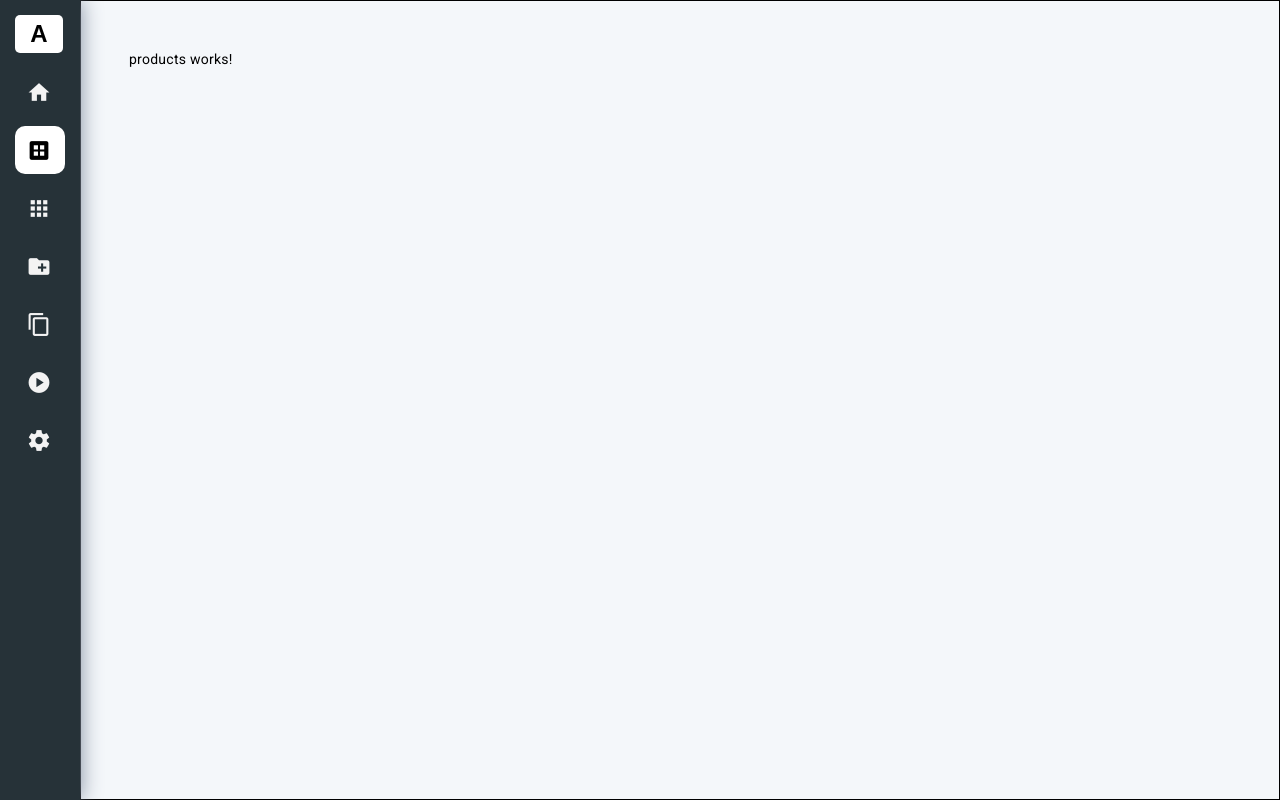
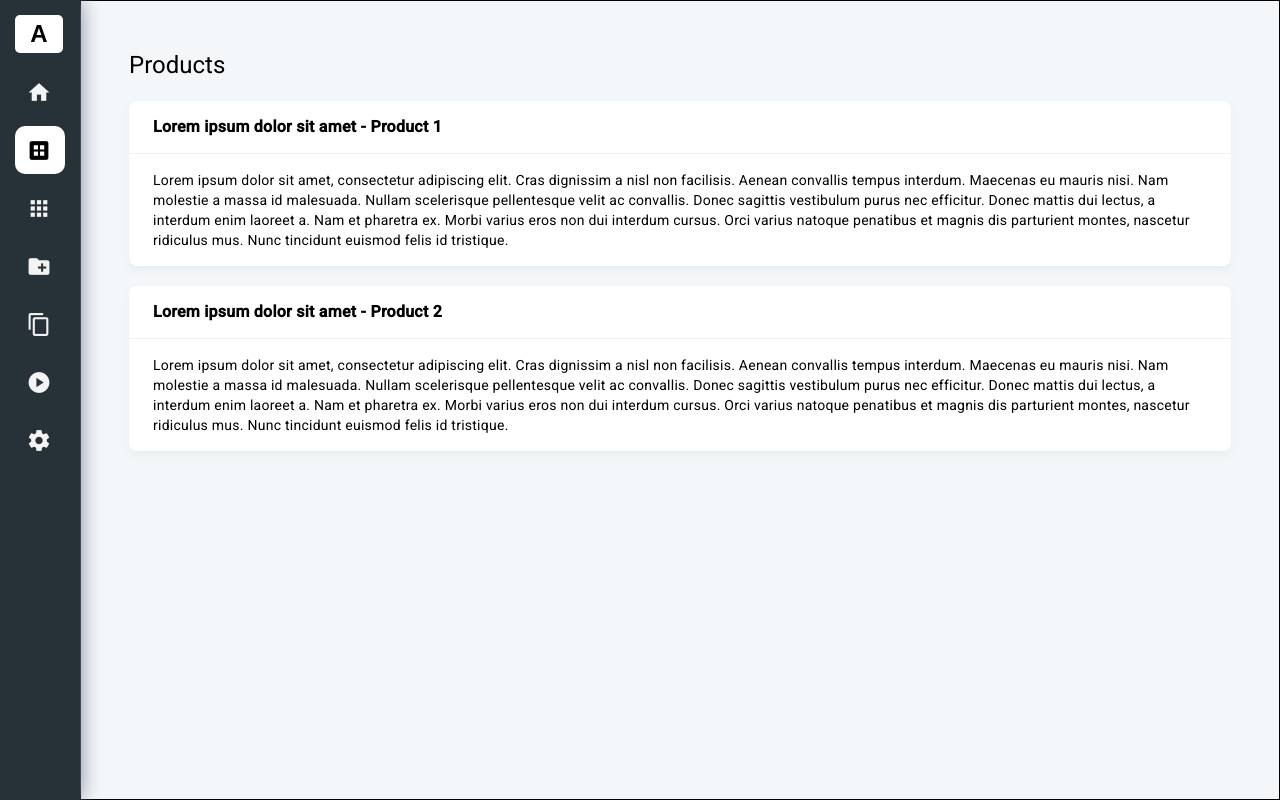
Before and after one commit to domingospawn616/responsivesidenav, an Angular app: page /products in a window 1280 px wide. Built offline with nearby package versions, Linux system fonts and the light colour scheme; a small style sheet from the web is missing.

Commit message:
Dashboard e produtos

```diff
--- a/src/app/pages/dashboard/dashboard.component.html
+++ b/src/app/pages/dashboard/dashboard.component.html
@@ -1 +1,8 @@
 <h1>Dashboard</h1>
+
+<div class="card">
+    <div class="card-head">Lorem ipsum dolor sit amet</div>
+    <div class="card-body">
+        Lorem ipsum dolor sit amet, consectetur adipiscing elit. Cras dignissim a nisl non facilisis. Aenean convallis tempus interdum. Maecenas eu mauris nisi. Nam molestie a massa id malesuada. Nullam scelerisque pellentesque velit ac convallis. Donec sagittis vestibulum purus nec efficitur. Donec mattis dui lectus, a interdum enim laoreet a. Nam et pharetra ex. Morbi varius eros non dui interdum cursus. Orci varius natoque penatibus et magnis dis parturient montes, nascetur ridiculus mus. Nunc tincidunt euismod felis id tristique.
+    </div>
+</div>
--- a/src/app/pages/products/products.component.html
+++ b/src/app/pages/products/products.component.html
@@ -1 +1,15 @@
-<p>products works!</p>
+<h1>Products</h1>
+
+<div class="card">
+    <div class="card-head">Lorem ipsum dolor sit amet - Product 1</div>
+    <div class="card-body">
+        Lorem ipsum dolor sit amet, consectetur adipiscing elit. Cras dignissim a nisl non facilisis. Aenean convallis tempus interdum. Maecenas eu mauris nisi. Nam molestie a massa id malesuada. Nullam scelerisque pellentesque velit ac convallis. Donec sagittis vestibulum purus nec efficitur. Donec mattis dui lectus, a interdum enim laoreet a. Nam et pharetra ex. Morbi varius eros non dui interdum cursus. Orci varius natoque penatibus et magnis dis parturient montes, nascetur ridiculus mus. Nunc tincidunt euismod felis id tristique.
+    </div>
+</div>
+
+<div class="card">
+    <div class="card-head">Lorem ipsum dolor sit amet - Product 2</div>
+    <div class="card-body">
+        Lorem ipsum dolor sit amet, consectetur adipiscing elit. Cras dignissim a nisl non facilisis. Aenean convallis tempus interdum. Maecenas eu mauris nisi. Nam molestie a massa id malesuada. Nullam scelerisque pellentesque velit ac convallis. Donec sagittis vestibulum purus nec efficitur. Donec mattis dui lectus, a interdum enim laoreet a. Nam et pharetra ex. Morbi varius eros non dui interdum cursus. Orci varius natoque penatibus et magnis dis parturient montes, nascetur ridiculus mus. Nunc tincidunt euismod felis id tristique.
+    </div>
+</div>
--- a/src/styles.scss
+++ b/src/styles.scss
@@ -11,5 +11,23 @@ body {
     position: relative;
     font-family: 'Roboto', sans-serif;
 }
-html, body { height: 100%; }
-body { margin: 0; font-family: Roboto, "Helvetica Neue", sans-serif; }
+
+.card {
+    display: flex;
+    flex-direction: column;
+    border-radius: .5rem;
+    background-color: #fff;
+    margin: 1.25rem 0 1.25rem 0;
+    box-shadow: 0 .25rem .5rem #e6edef;;
+
+    .card-head {
+        padding: 1rem 1.5rem;
+        border-bottom: 1px solid #edf1f7;
+        font-size: 1rem;
+        font-weight: 600;
+    }
+
+    .card-body {
+        padding: 1rem 1.5rem;
+    }
+}
```
